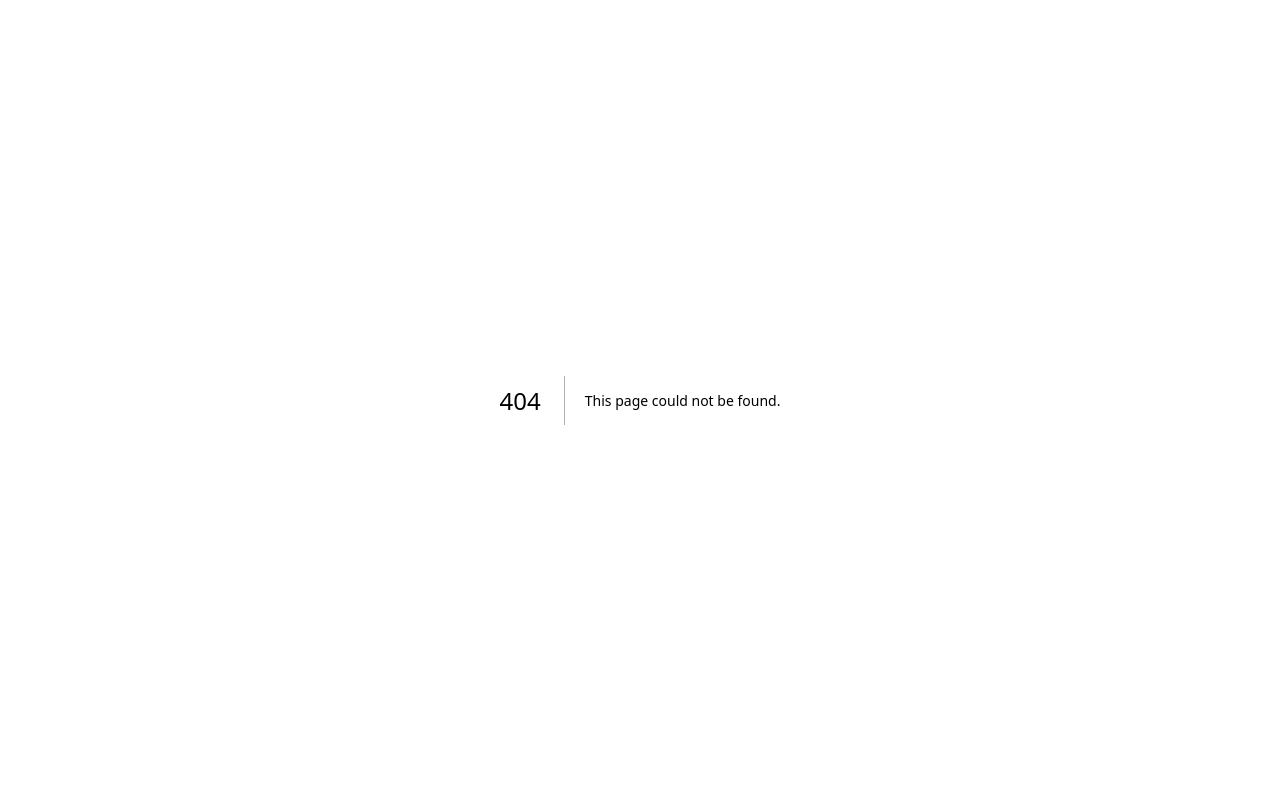
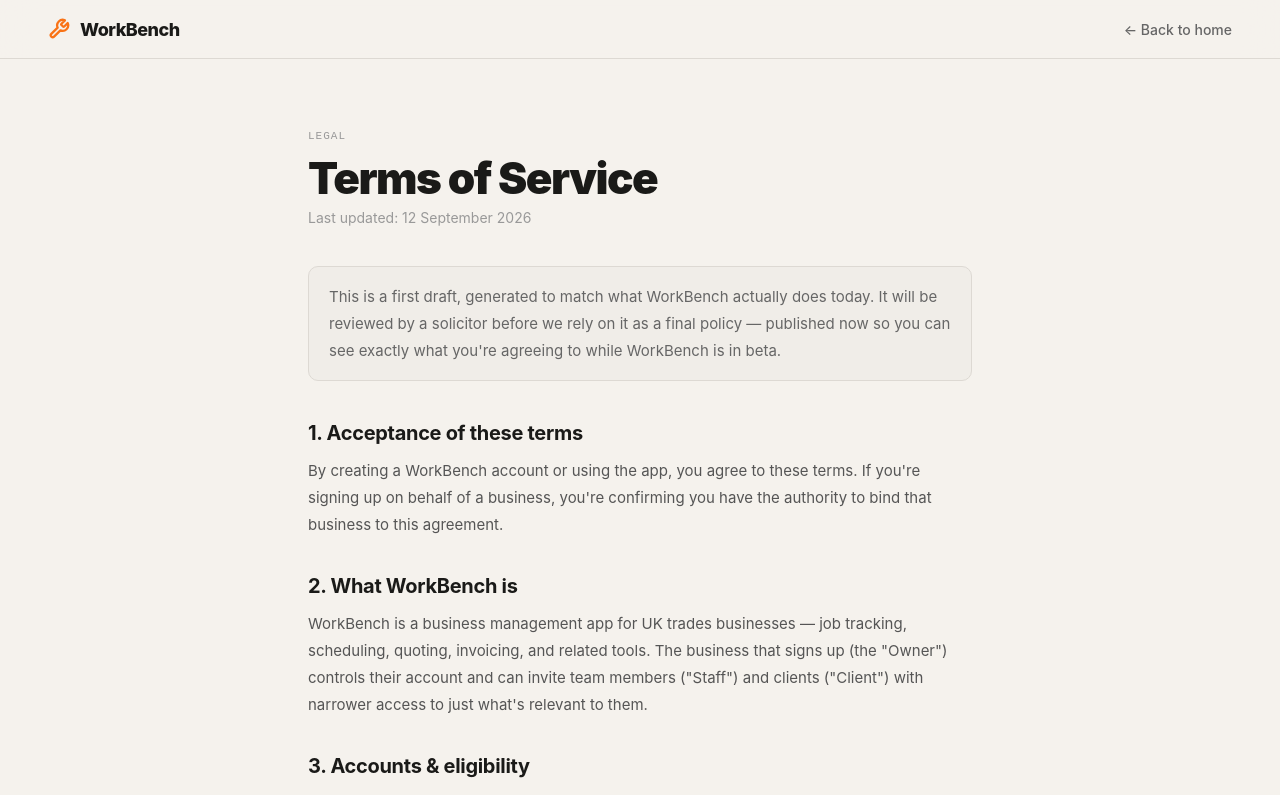
Before and after one commit to WorkBenchTrades/workbench-website, a Next.js app: page /terms in a window 1280 px wide. Before the commit this address had no page. Shown: the top 795 px of the page. Built offline with nearby package versions, Linux system fonts and the light colour scheme.

Commit message:
Add Terms of Service page, matching the privacy page's style

```diff
--- /dev/null
+++ b/app/terms/page.tsx
@@ -0,0 +1,119 @@
+import type { Metadata } from 'next';
+
+export const metadata: Metadata = {
+  title: 'Terms of Service — WorkBench',
+  description: 'The terms that govern your use of the WorkBench construction management app.',
+};
+
+const SUPPORT_EMAIL = 'hello@workbenchtrades.co.uk';
+
+const SECTIONS: { heading: string; body: string }[] = [
+  {
+    heading: '1. Acceptance of these terms',
+    body: 'By creating a WorkBench account or using the app, you agree to these terms. If you\'re signing up on behalf of a business, you\'re confirming you have the authority to bind that business to this agreement.',
+  },
+  {
+    heading: '2. What WorkBench is',
+    body: 'WorkBench is a business management app for UK trades businesses — job tracking, scheduling, quoting, invoicing, and related tools. The business that signs up (the "Owner") controls their account and can invite team members ("Staff") and clients ("Client") with narrower access to just what\'s relevant to them.',
+  },
+  {
+    heading: '3. Accounts & eligibility',
+    body: 'You must be 18 or over to create an account. You\'re responsible for keeping your login credentials secure and for all activity that happens under your account. Tell us straight away if you suspect unauthorised access.',
+  },
+  {
+    heading: '4. Subscriptions & billing',
+    body: 'WorkBench is offered on paid subscription plans, billed monthly in advance unless stated otherwise. Prices are shown in the app at the point of purchase. You can cancel at any time from Settings; cancelling stops future billing but doesn\'t refund the current billing period unless required by law. We may change prices with advance notice — continuing to use WorkBench after a price change takes effect means you accept the new price.',
+  },
+  {
+    heading: '5. Acceptable use',
+    body: 'Use WorkBench only for lawful business purposes. Don\'t: attempt to break or bypass security, resell or white-label the app without our written agreement, upload content you don\'t have the rights to, or use the app to harass, defraud, or mislead anyone (including your own clients or staff).',
+  },
+  {
+    heading: '6. Your content & data',
+    body: 'You keep ownership of the business data you put into WorkBench — jobs, quotes, invoices, photos, messages, and everything else you or your team enter. We only use it to provide the service, as described in our Privacy Policy. You\'re responsible for the accuracy of the data you enter, including anything used for invoicing, tax (MTD) submissions, or shared with clients or subcontractors.',
+  },
+  {
+    heading: '7. Third-party services',
+    body: 'Some features work by connecting a third-party account you choose to link — Google (Gmail/Calendar/Tasks), Xero, QuickBooks, TrueLayer, Stripe, WhatsApp Business, and similar. Those services have their own terms and privacy policies, and your use of them through WorkBench is also subject to those. We\'re not responsible for outages or changes on their end.',
+  },
+  {
+    heading: '8. Disclaimers',
+    body: 'WorkBench is provided "as is." While we work hard to keep it accurate and reliable, we don\'t guarantee it will be error-free, uninterrupted, or fit for every specific business need — and we don\'t provide accounting, tax, or legal advice. Figures WorkBench calculates (profit, VAT, MTD summaries, etc.) are tools to help you, not a substitute for checking with your accountant.',
+  },
+  {
+    heading: '9. Limitation of liability',
+    body: 'To the extent permitted by law, WorkBench isn\'t liable for indirect or consequential losses (like lost profits or lost data) arising from your use of the app. Nothing in these terms limits liability where the law doesn\'t allow it to be limited, such as for death, personal injury caused by negligence, or fraud.',
+  },
+  {
+    heading: '10. Termination',
+    body: 'You can stop using WorkBench and delete your account at any time via the "Request Account Deletion" option in the app. We may suspend or terminate an account that breaches these terms, with notice where reasonably possible.',
+  },
+  {
+    heading: '11. Changes to these terms',
+    body: 'We\'ll update these terms as the app changes and note the date at the top. Continuing to use WorkBench after an update means you accept the revised terms.',
+  },
+  {
+    heading: '12. Governing law',
+    body: 'These terms are governed by the laws of England and Wales, and any disputes will be handled by the courts of England and Wales.',
+  },
+  {
+    heading: '13. Contact',
+    body: SUPPORT_EMAIL,
+  },
+];
+
+export default function TermsPage() {
+  return (
+    <main style={{ fontFamily: "'Inter', 'Helvetica Neue', Arial, sans-serif", backgroundColor: '#f5f2ed', color: '#1a1a18', margin: 0, padding: 0, minHeight: '100vh' }}>
+      {/* NAV */}
+      <nav style={{ display: 'flex', justifyContent: 'space-between', alignItems: 'center', padding: '18px 48px', borderBottom: '1px solid #ddd9d3', position: 'sticky', top: 0, backgroundColor: '#f5f2edee', backdropFilter: 'blur(16px)', zIndex: 100 }}>
+        <a href="/" style={{ display: 'flex', alignItems: 'center', gap: 10, textDecoration: 'none' }}>
+          <svg width="22" height="22" viewBox="0 0 24 24" fill="none" stroke="#f97316" strokeWidth="2.5" strokeLinecap="round" strokeLinejoin="round">
+            <path d="M14.7 6.3a1 1 0 0 0 0 1.4l1.6 1.6a1 1 0 0 0 1.4 0l3.77-3.77a6 6 0 0 1-7.94 7.94l-6.91 6.91a2.12 2.12 0 0 1-3-3l6.91-6.91a6 6 0 0 1 7.94-7.94l-3.76 3.76z" />
+          </svg>
+          <span style={{ fontSize: 18, fontWeight: 800, color: '#1a1a18', letterSpacing: -0.5 }}>WorkBench</span>
+        </a>
+        <a href="/" style={{ color: '#666', textDecoration: 'none', fontSize: 14, fontWeight: 500 }}>← Back to home</a>
+      </nav>
+
+      {/* CONTENT */}
+      <section style={{ maxWidth: 760, margin: '0 auto', padding: '64px 48px 96px' }}>
+        <span style={{ fontFamily: 'monospace', fontSize: 11, color: '#999', letterSpacing: 1 }}>LEGAL</span>
+        <h1 style={{ fontSize: 44, fontWeight: 900, letterSpacing: -1.5, lineHeight: 1.05, margin: '12px 0 8px', color: '#1a1a18' }}>
+          Terms of Service
+        </h1>
+        <p style={{ fontSize: 14, color: '#999', margin: '0 0 40px' }}>Last updated: 12 September 2026</p>
+
+        <p style={{ fontSize: 15, color: '#666', lineHeight: 1.8, margin: '0 0 40px', padding: '16px 20px', backgroundColor: '#f0ede8', borderRadius: 10, border: '1px solid #ddd9d3' }}>
+          This is a first draft, generated to match what WorkBench actually does today. It will be reviewed by a solicitor before we rely on it as a final policy — published now so you can see exactly what you're agreeing to while WorkBench is in beta.
+        </p>
+
+        {SECTIONS.map(section => (
+          <div key={section.heading} style={{ marginBottom: 36 }}>
+            <h2 style={{ fontSize: 20, fontWeight: 700, letterSpacing: -0.3, margin: '0 0 12px', color: '#1a1a18' }}>{section.heading}</h2>
+            {section.body.split('\n\n').map((para, i) => (
+              <p key={i} style={{ fontSize: 15, color: '#555', lineHeight: 1.8, margin: '0 0 12px', whiteSpace: 'pre-line' }}>{para}</p>
+            ))}
+          </div>
+        ))}
+      </section>
+
+      {/* FOOTER */}
+      <footer style={{ borderTop: '1px solid #ddd9d3', padding: '36px 48px' }}>
+        <div style={{ maxWidth: 1200, margin: '0 auto', display: 'flex', justifyContent: 'space-between', alignItems: 'center', flexWrap: 'wrap', gap: 16 }}>
+          <div style={{ display: 'flex', alignItems: 'center', gap: 28 }}>
+            <span style={{ fontSize: 15, fontWeight: 800, color: '#1a1a18' }}>WorkBench</span>
+            <span style={{ color: '#ddd9d3' }}>|</span>
+            <span style={{ color: '#aaa', fontSize: 13 }}>Built for UK tradespeople · Launching 2026</span>
+          </div>
+          <div style={{ display: 'flex', gap: 28 }}>
+            <a href="/" style={{ color: '#aaa', textDecoration: 'none', fontSize: 13 }}>Home</a>
+            <a href="/privacy" style={{ color: '#aaa', textDecoration: 'none', fontSize: 13 }}>Privacy Policy</a>
+            <a href={`mailto:${SUPPORT_EMAIL}`} style={{ color: '#aaa', textDecoration: 'none', fontSize: 13 }}>Contact</a>
+          </div>
+          <span style={{ color: '#ccc', fontSize: 12 }}>© 2026 WorkBench</span>
+        </div>
+      </footer>
+    </main>
+  );
+}
```
